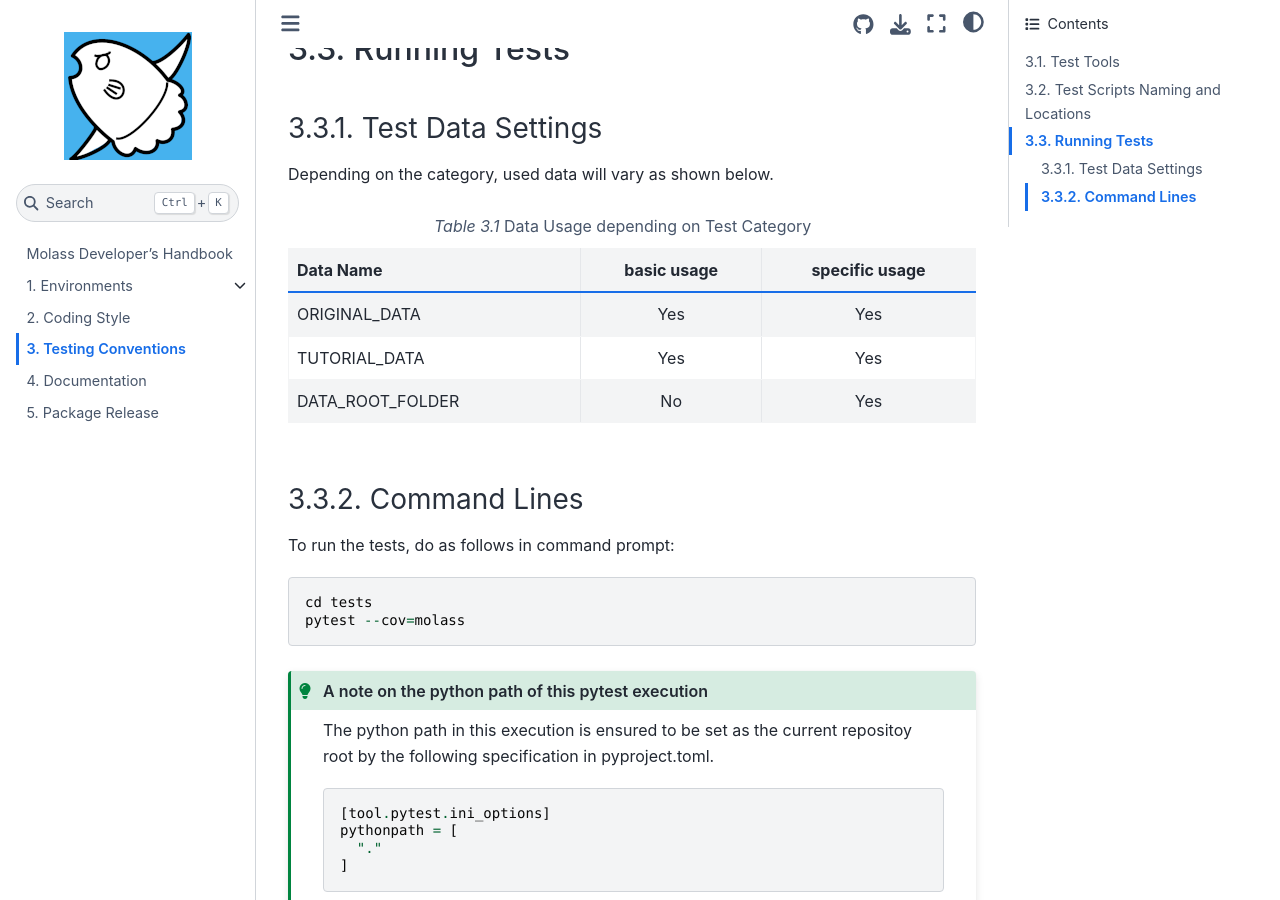
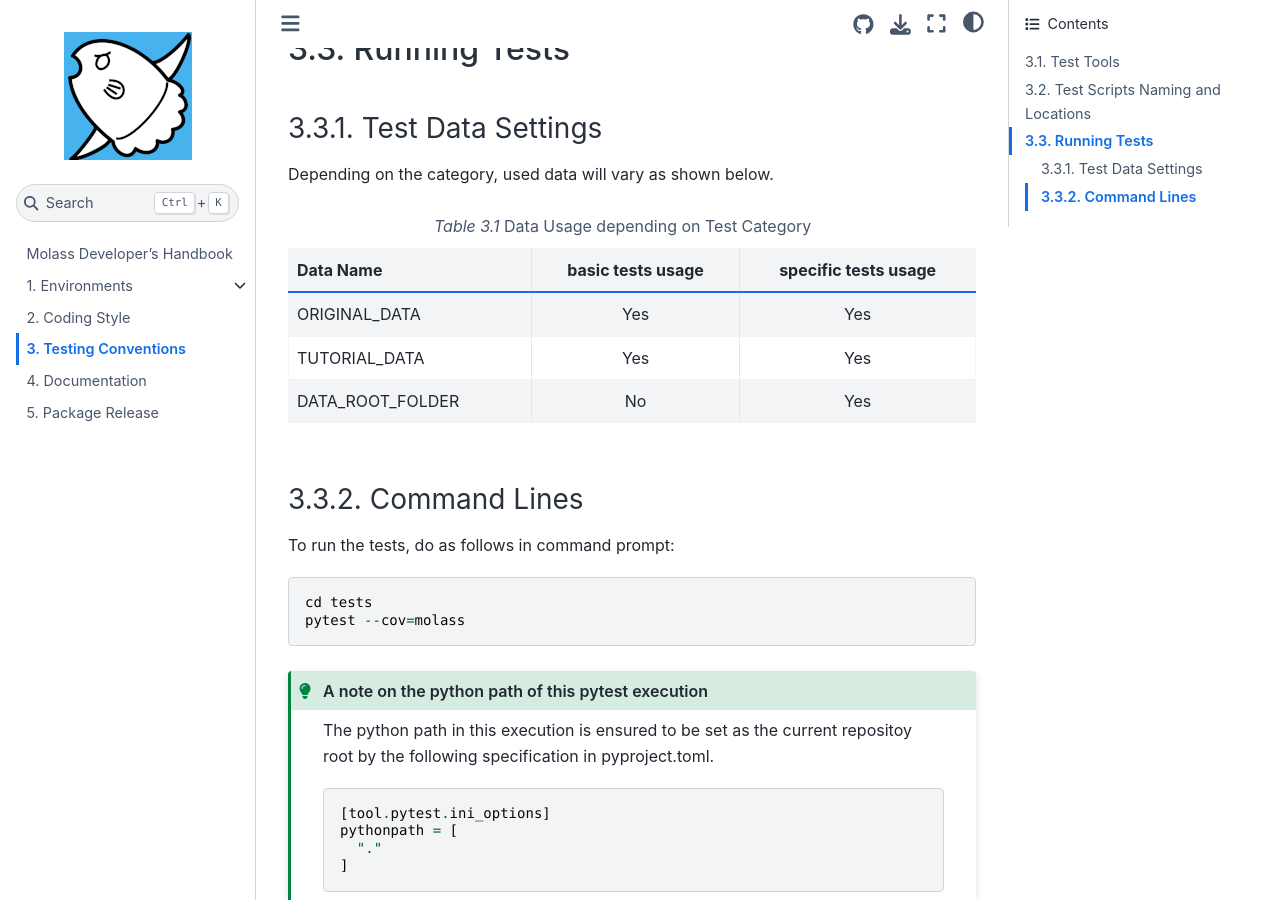
Before and after one commit to biosaxs-dev/molass-develop, a Jupyter Book: the page built from chapters/06/testing.md, in a window 1280 px wide and 900 px high, scrolled down 1190 px. Built offline with Jupyter Book 1.0.4 settings and Sphinx 7.4.7 and the Sphinx Book theme 1.1.4, drawn with Linux system fonts in a browser that asks for light colours.

Commit message:
update for better wording

```diff
--- a/chapters/06/testing.md
+++ b/chapters/06/testing.md
@@ -53,7 +53,7 @@
 :widths: auto
 :align: center
 
-| Data Name| basic usage | specific usage |
+| Data Name| basic tests usage | specific tests usage |
 | :--- |:---:|:---:|
 | ORIGINAL_DATA    |  Yes   |  Yes    |
 | TUTORIAL_DATA    |  Yes   |  Yes   |
```
